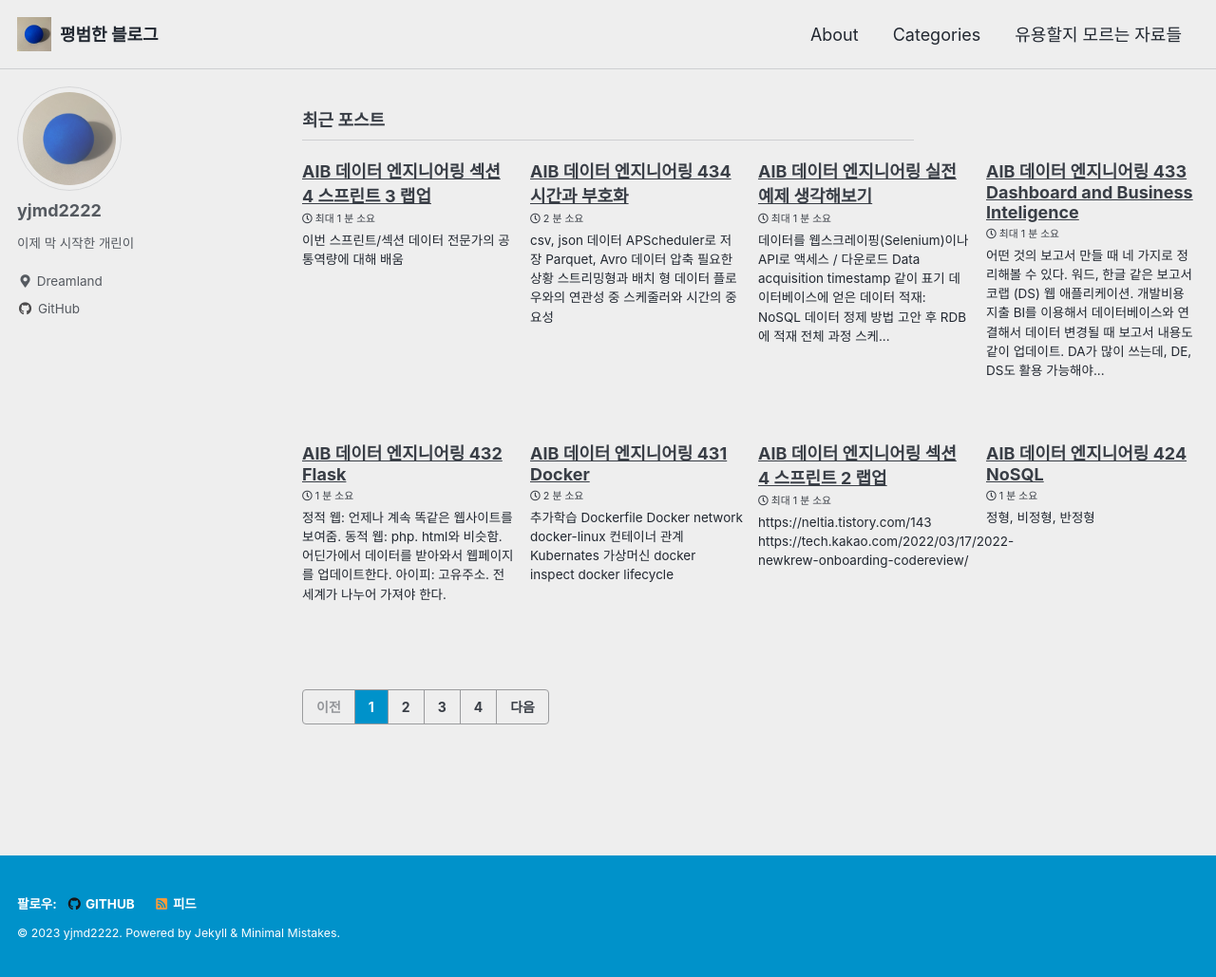
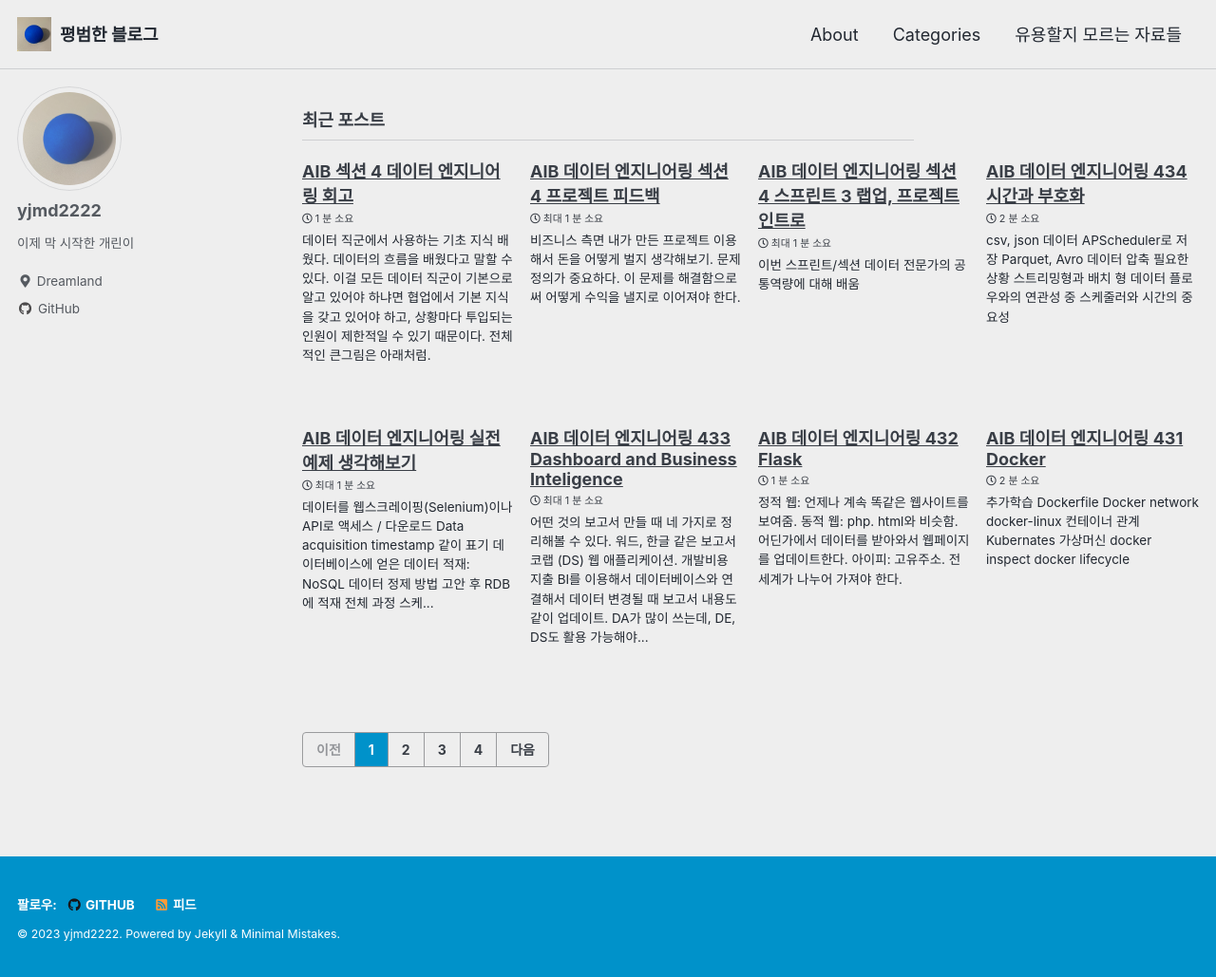
Before and after one commit to yjmd2222/yjmd2222.github.io, a Jekyll site: the page built from index.html, in a window 1280 px wide and 1029 px high. Shown: the whole window at 95% size. Built offline with Jekyll 4.4.1, drawn with Linux system fonts in a browser that asks for light colours; cached includes are drawn as plain includes; the list of posts is cut into pages by our own code.

Commit message:
섹션 리뷰 Day 1

```diff
--- a/_posts/2023-06-13-data-engineering-sc43.md
+++ b/_posts/2023-06-13-data-engineering-sc43.md
@@ -1,10 +1,10 @@
 ---
-title:  "AIB 데이터 엔지니어링 섹션 4 스프린트 3 랩업"
+title:  "AIB 데이터 엔지니어링 섹션 4 스프린트 3 랩업, 프로젝트 인트로"
 excerpt:
 header:
   # teaser:
 categories: [AIB_Section_4]
-tags: [AIB, data_engineering]
+tags: [AIB, data_engineering, project]
 date: 2023-06-13 09:00
 last_modified_at: 2023-06-13T09:00:00-09:00
 ---
--- /dev/null
+++ b/_posts/2023-06-20-data-engineering-feedback.md
@@ -0,0 +1,22 @@
+---
+title:  "AIB 데이터 엔지니어링 섹션 4 프로젝트 피드백"
+excerpt:
+header:
+  # teaser:
+categories: [AIB_Section_4]
+tags: [AIB, data_engineering, project]
+date: 2023-06-20 18:00
+last_modified_at: 2023-06-20T18:00:00-09:00
+---
+
+### 비즈니스 측면
+내가 만든 프로젝트 이용해서 돈을 어떻게 벌지 생각해보기. 문제 정의가 중요하다. 이 문제를 해결함으로써 어떻게 수익을 낼지로 이어져야 한다.
+
+### 파이프라인
+발표할 때 파이프라인을 보여주는 것이 좋음.
+
+### 데이터베이스
+NoSQL과 RDB 중 어떤 것을 선택해야 하는지 이유가 있을 것이다. MongoDB는 실시간 데이터 수집할 때 유용하다. 형식에 크게 제한 받지 않고 빠르게 데이터 수집할 필요가 있을 때.
+
+### 내용 전달 측면
+사실과 스토리로 고객 설득시키기.
--- /dev/null
+++ b/_posts/2023-06-21-data-engineering-section-review.md
@@ -0,0 +1,29 @@
+---
+title:  "AIB 섹션 4 데이터 엔지니어링 회고"
+excerpt:
+header:
+  # teaser:
+categories: [AIB_Section_4]
+tags: [AIB, data_engineering]
+date: 2023-06-21 09:00
+last_modified_at: 2023-06-21T09:00:00-09:00
+---
+
+데이터 직군에서 사용하는 기초 지식 배웠다. 데이터의 흐름을 배웠다고 말할 수 있다. 이걸 모든 데이터 직군이 기본으로 알고 있어야 하냐면 협업에서 기본 지식을 갖고 있어야 하고, 상황마다 투입되는 인원이 제한적일 수 있기 때문이다. 전체적인 큰그림은 아래처럼.
+
+![Alt text](../assets/images/s4de30-3-dashboard.png)
+
+개발자로서는 Git을 다룰 줄 알아야 한다. 제품의 변경사항을 기록하고, 협업하여 기능을 추가할 수 있다. 데이터 직군으로서는 데이터를 다루기 위해 역시 데이터베이스를 다룰 줄 알아야 한다. 항상 `pandas`에서 `.csv` 파일을 불러올 수 없다. 데이터는 아주 방대한 양이 있을 것이고, 제한적 권한이 있을 수 있으며, 일부만 다룰 수도 있기 때문이다.
+
+데이터베이스는 관계형 데이터베이스(Relational Database, RDB)와 그렇지 않은 데이터베이스(NoSQL)로 구분할 수 있다. RDB는 테이블의 컬럼들이 다른 테이블과 연관이 있을 때, 데이터 형식이 정해져 있을 때 주로 사용한다. 반면 NoSQL은 형식에 구애받지 않고 데이터를 저장하고 싶을 때 사용한다. RDB는 한 번 정리 된 데이터, NoSQL은 정리되지 않고 빠르게 데이터를 수집할 때 주로 사용한다.
+
+RDB의 주요 기능은 트랜젝션. 여러 작업들이 연속적으로 처리되는 단위이다. 은행 용어랑 매우 비슷한 의미를 가지는데, 송금 작업이 성공적으로 이루어지기 위해 일련의 과정들이 있을 것이고 한 쪽에서 보내고 다른 쪽에서 받는 것이 둘 다 성공적으로 이루어져야 송금이 완료되어야 하지, 한 쪽에서는 보냈는데 다른 쪽에서 받지 못 한다면 그것은 성사되어서는 안 되며 실패로 처리되어 원래 상태로 돌아가야 한다. 트랜젝션은 이것이 기본적으로 적용된다.
+
+이 트랜젝션을 수행하고 나서 이를 확정지어 데이터베이스를 업데이트 하는 행위를 COMMIT이라고 한다. git에서 staging하고 나서 commit하는 것과 비슷하다. ROLLBACK은 트랜젝션을 취소하는 개념이다. git에서 restore --staged와 비슷하다.
+
+트랜젝션에는 ACID가 보장된다. Atomicity: 트랜젝션을 구성하는 하나 하나(atom)가 전부 성공하거나 전부 실패해야 한다. Consistency: 데이터베이스의 상태는 트랜젝션 전과 후에 이전과 같은 유효한 상태여야 한다; 즉 스키마에 위배되는 트랜젝션은 있을 수 없다. Isolation: 하나의 트랜젝션이 다른 트랜젝션에게 보여지는 정도이다; 예를 들어 은행에서 계좌이체를 할 때 전액을 동시에 다른 두 계좌로 각각 이체한다고 했을 때 하나의 트랜젝션으로 인해 전액이 이체되었기 때문에 다른 트랜젝션에서는 이를 알고 실행되지 않아야 한다. Durability: 트랜젝션의 COMMIT은 영구적으로 기록되어야 한다; 시스템이 다운되어도 그 COMMIT 기록은 남는다.
+
+
+oreily 책
+
+http://www.yes24.com/Product/Goods/66277191
```
Also changed, not shown: _pages/look-ups.md (+2 -2 lines).
